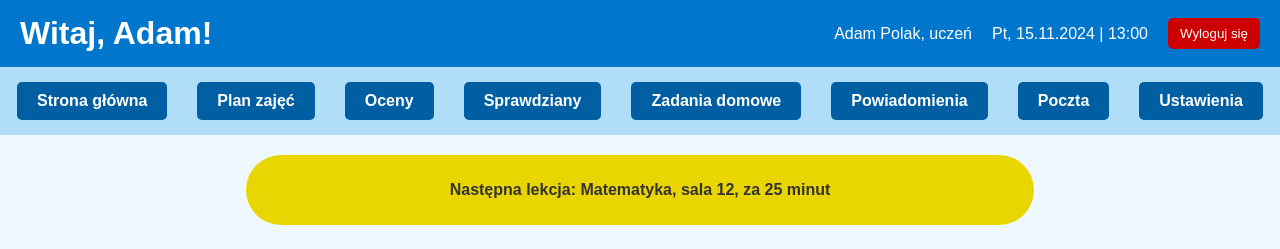
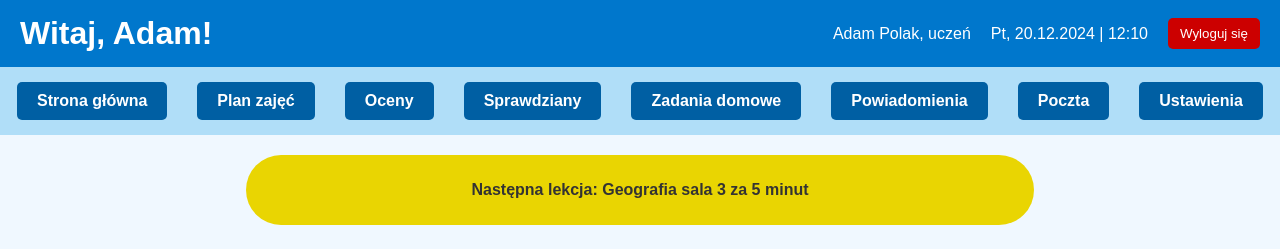
Before and after one commit to kajetankow/Sekretariat, a plain HTML site: page uczen.html in a window 1280 px wide. Shown: the top 249 px of the page. Drawn offline with Linux system fonts and the light colour scheme.

Commit message:
Update uczen.html

```diff
--- a/uczen.html
+++ b/uczen.html
@@ -213,7 +213,7 @@
         <h1>Witaj, Adam!</h1>
         <div class="header-info">
             <span>Adam Polak, uczeń</span>
-            <span>Pt, 15.11.2024 | 13:00</span>
+            <span>Pt, 20.12.2024 | 12:10</span>
             <div class="logout">
                 <button>Wyloguj się</button>
             </div>
@@ -230,7 +230,7 @@
         <a href="#">Ustawienia</a>
     </nav>
     <div class="next-lesson">
-        <p>Następna lekcja: Matematyka, sala 12, za 25 minut</p>
+        <p>Następna lekcja: Geografia sala 3 za 5 minut</p>
     </div>
     <div class="main-container">
         <div class="plan-section">
```
